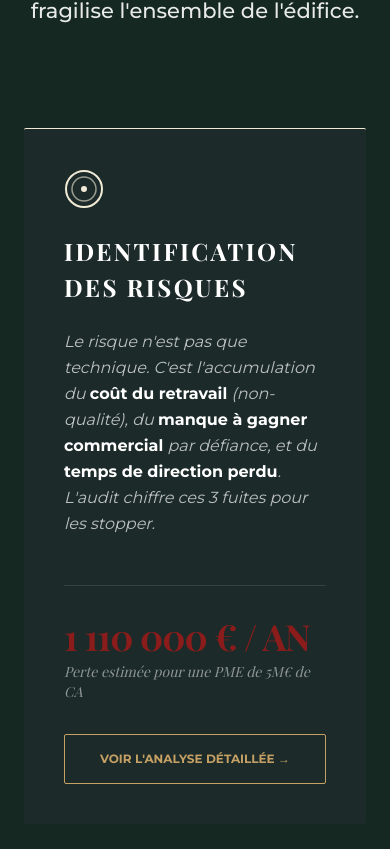
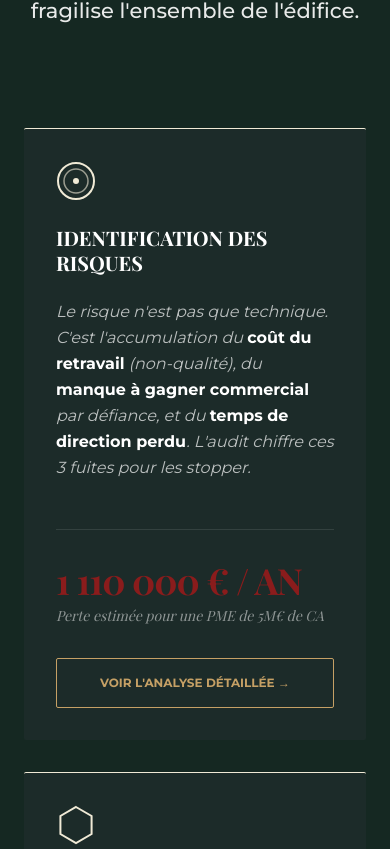
Before and after one commit to DelacourMelchior/Projet-QHSE, a React (Vite) app: page / in a window 390 px wide. Shown: the part 4195-5044 px from the top of the page. Built offline with nearby package versions, Linux system fonts and the light colour scheme; a web font is replaced by a local one.

Commit message:
Update Home.tsx

```diff
--- a/views/Home.tsx
+++ b/views/Home.tsx
@@ -188,7 +188,7 @@ const Home: React.FC<HomeProps> = ({ onNavigate }) => {
         {/* The 3 Cards - Pillars */}
         <div className="grid md:grid-cols-3 gap-8">
           {VALUES.map((value: any, index) => (
-            <div key={index} className="group relative bg-[#1C2B29] border-t border-sb-beige p-10 h-full hover:bg-[#233533] transition-colors duration-500 rounded-[2px] flex flex-col">
+            <div key={index} className="group relative bg-[#1C2B29] border-t border-sb-beige p-8 lg:p-10 h-full hover:bg-[#233533] transition-colors duration-500 rounded-[2px] flex flex-col">
 
               {/* Content */}
               <div className="relative z-10 text-left flex-grow">
@@ -197,7 +197,7 @@ const Home: React.FC<HomeProps> = ({ onNavigate }) => {
                       {getShape(index)}
                   </div>
 
-                  <h3 className="font-serif text-h3-card text-white tracking-widest uppercase mb-6 font-bold">
+                  <h3 className="font-serif text-xl lg:text-h3-card text-white tracking-normal lg:tracking-widest uppercase mb-6 font-bold leading-tight break-words">
                     {value.title}
                   </h3>
 
```
